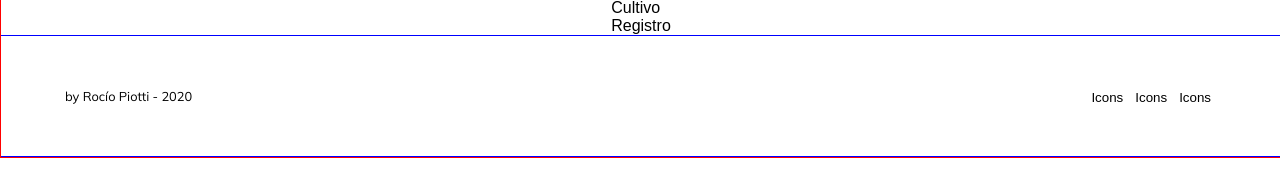
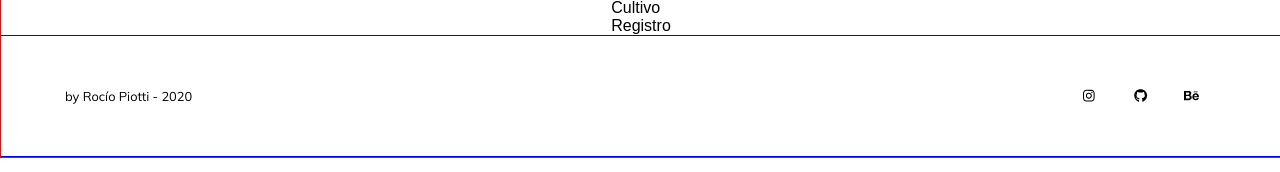
Before and after one commit to rociopiotti/lineadetiempo, a React (Create React App) app: page /public/webdesign/lineadetiempo/ in a window 1280 px wide. Shown: the part 124-296 px from the top of the page. Built offline with nearby package versions, Linux system fonts and the light colour scheme.

Commit message:
Style Icons Footer

```diff
--- a/src/components/Footer/Footer.js
+++ b/src/components/Footer/Footer.js
@@ -1,7 +1,7 @@
 import React from "react";
+import Icon from "../Icon/Icon";
 
 import styled from "styled-components/macro";
-import Icon from "../Icon/Icon";
 
 import { Space } from "../../theme/Theme";
 
@@ -28,10 +28,11 @@ const SocialMenuItem = styled.li`
   list-style: none;
 `;
 const SocialBtn = styled.button`
+  width: 4vw;
+  height: 4vw;
   background-color: transparent;
   border: none;
 `;
-
 const Copyright = styled.p`
   background-color: transparent;
   border: none;
--- a/src/components/Icon/Icon.js
+++ b/src/components/Icon/Icon.js
@@ -1,16 +1,35 @@
 import React from "react";
 // FONT-AWESOME:
-
 import { FontAwesomeIcon } from "@fortawesome/react-fontawesome";
 
 import {
   faInstagram,
   faGithub,
-  faBehance
-} from "@fortawesome/react-fontawesome";
+  faBehance,
+} from "@fortawesome/free-brands-svg-icons";
 
-const Icons = () => {
-  return <div>Icons</div>;
+
+import styled from "styled-components/macro";
+
+const Icons = (props) => {
+  // DEFINIR ICONS:
+  let faIcon;
+  switch (props.type) {
+    case "instagram":
+      faIcon = faInstagram;
+      break;
+    case "github":
+      faIcon = faGithub;
+      break;
+    case "behance":
+      faIcon = faBehance;
+      break;
+
+    default:
+      faIcon = null;
+      break;
+  }
+  return <FontAwesomeIcon icon={faIcon} size="md" />;
 };
 
 export default Icons;
```
